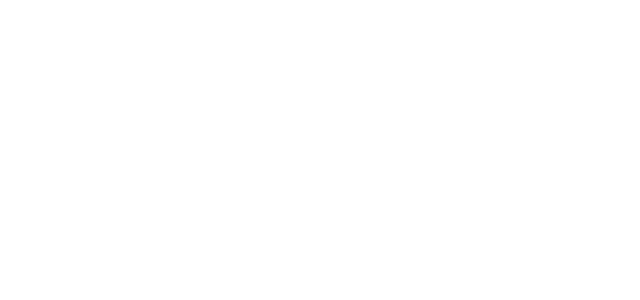
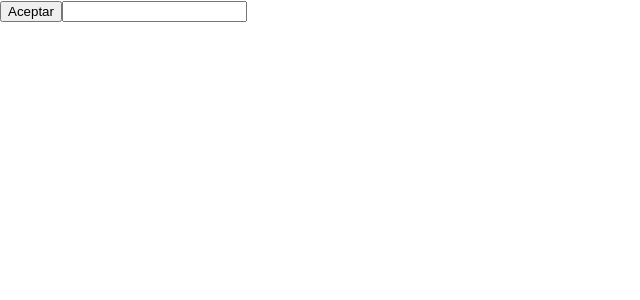
Before and after one commit to rodolfo341/react, a React (Create React App) app in the folder eventos/: page / in a window 1280 px wide. Shown: the top 300 px of the page, without its empty margins (0-640 px from the left). Built offline with nearby package versions, Linux system fonts and the light colour scheme.

Commit message:
react eventos-img

```diff
--- a/eventos/src/App.js
+++ b/eventos/src/App.js
@@ -1,11 +1,15 @@
-import logo from './logo.svg';
+
 import './App.css';
 
 function App() {
-  return (
-    <div className="App">
-          </div>
-  );
+    return (
+        <>
+            <div className = "caja"></div>
+            <button>Aceptar</button>
+            <img />
+            <input />
+        </>
+    );
 }
 
 export default App;
```
